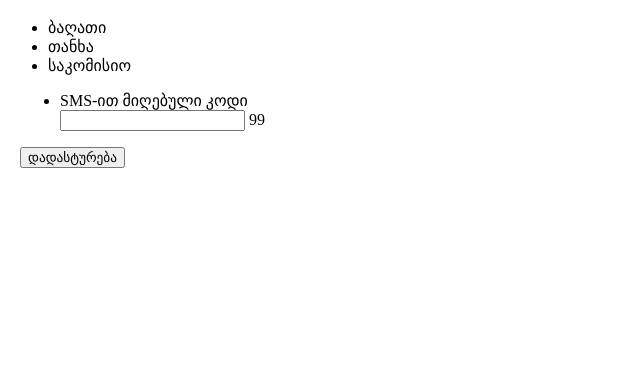
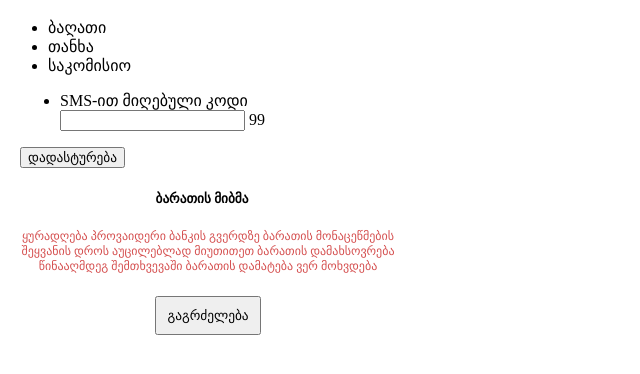
Before and after one commit to TornikeKheladze/leaderpay.ge, a PHP site: template user/pages/withdraw.php in a window 1280 px wide. Shown: the part 229-603 px from the top of the page, without its empty margins (0-640 px from the left). Run offline with PHP 8.4, Linux system fonts and the light colour scheme; the template is opened without the code that fills it, so the values that code supplies are empty.

Commit message:
add caution to add card

```diff
--- a/loads/withdraw.php
+++ b/loads/withdraw.php
@@ -209,7 +209,7 @@
         }
 
         $sendDate = strtotime($card['sended_at']);
-        $formatDate = $sendDate + (20 * 1);
+        $formatDate = $sendDate + (60 * 1);
         $formatDate = date('Y-m-d H:i:s', $formatDate);
 
         if ($formatDate < $current_date) {
--- a/user/pages/withdraw.php
+++ b/user/pages/withdraw.php
@@ -168,6 +168,24 @@
     </div>
 </div>
 
+<div class="modal fade" id="confirm_add_new_card" tabindex="-1" role="dialog" aria-labelledby="exampleModalLabel" aria-hidden="true">
+    <div class="modal-dialog" role="document" style="max-width: 400px;">
+        <div class="modal-content">
+            <div class="modal-header">
+                <h5 class="modal-title" id="exampleModalLabel" style="text-align: center">ბარათის მიბმა
+                    <button type="button" style="border: none;background: transparent;float: right;" data-dismiss="modal"><i style="font-size: 2em;color: #e71f1f;" class="fa fa-times-circle" aria-hidden="true"></i></button>
+                </h5>
+            </div>
+            <div class="modal-body" style="text-align: center;">
+                <p style="font-size: 12px; padding: 0 10px 10px 10px; color: #d55050;">ყურადღება პროვაიდერი ბანკის გვერდზე ბარათის მონაცეწმების შეყვანის დროს აუცილებლად მიუთითეთ ბარათის დამახსოვრება წინააღმდეგ შემთხვევაში ბარათის დამატება ვერ მოხვდება</p>
+                <button type="submit" class="g1-btn confirm_add_new_card" style="padding: 10px !important">
+                    <span>გაგრძელება</span>
+                </button>
+            </div>
+        </div>
+    </div>
+</div>
+
 <!-- datatable-->
 <script type="text/javascript" src="assets/plugins/datatables/media/js/jquery.dataTables.min.js"></script>
 <script type="text/javascript" src="assets/plugins/datatables/plugins/bootstrap/dataTables.bootstrap.js"></script>
@@ -235,6 +253,12 @@
 
     });
     $(document).on('click', '.add_new_card', function(e) {
+
+        $('#confirm_add_new_card').modal('show');
+
+    });
+
+    $(document).on('click', '.confirm_add_new_card', function(e) {
 
         window.location.replace("https://leaderpay.ge/loads/withdraw.php?action=addNewCard");
 
```
